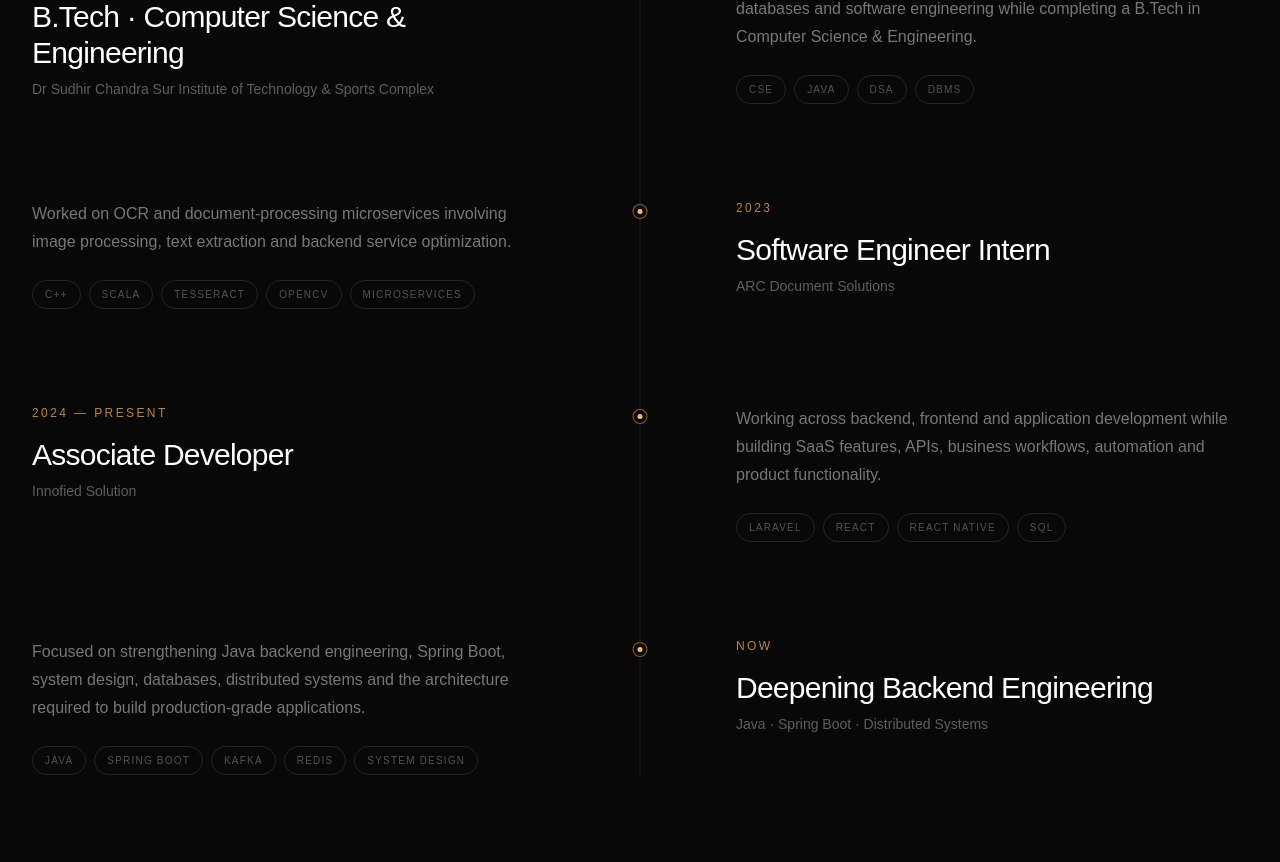
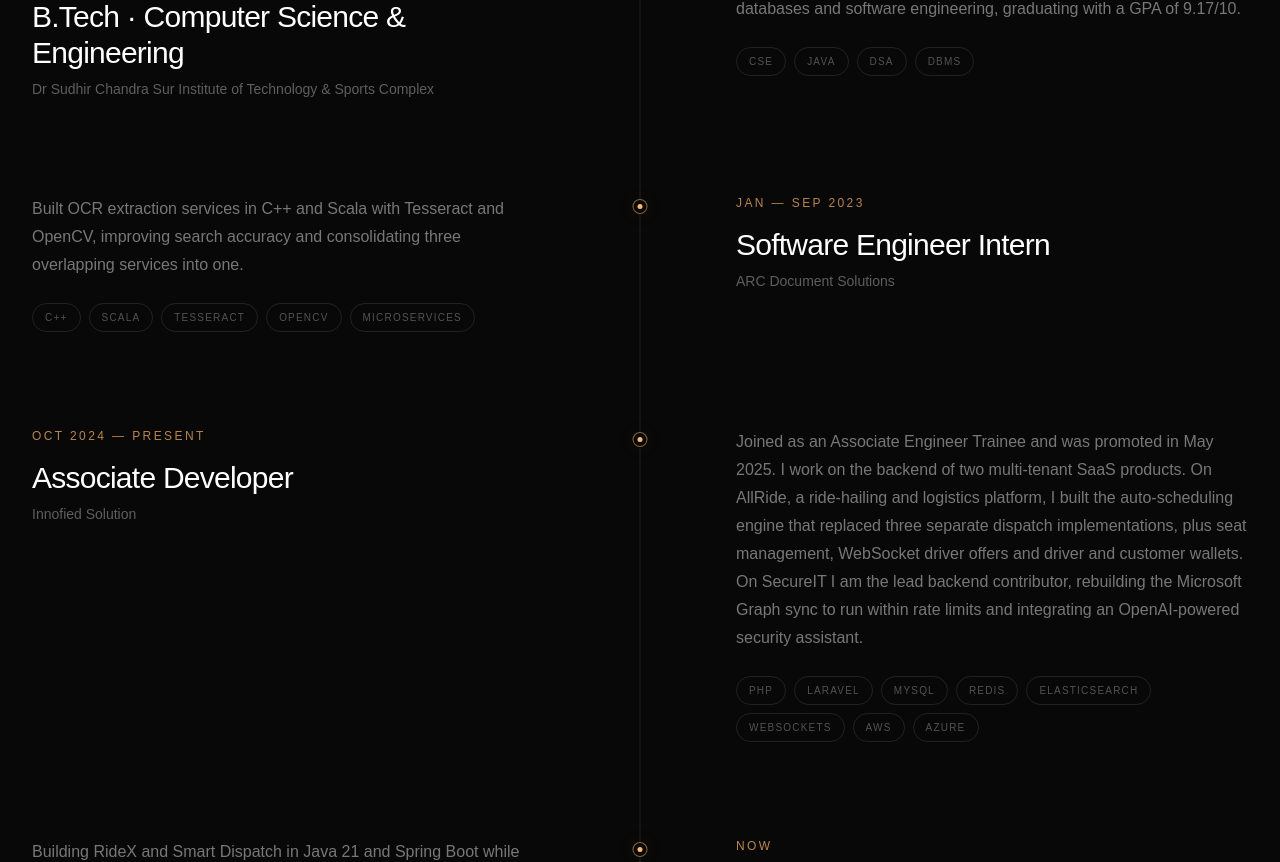
Before and after one commit to kumarprince06/prince-portfolio, a Next.js app: page / in a window 1280 px wide. Shown: the part 5121-5983 px from the top of the page. Built offline with nearby package versions, Linux system fonts and the light colour scheme.

Commit message:
content: reflect résumé experience in the journey timeline

```diff
--- a/data/experience.ts
+++ b/data/experience.ts
@@ -13,16 +13,16 @@
     company:
       "Dr Sudhir Chandra Sur Institute of Technology & Sports Complex",
     description:
-      "Built the foundation in computer science, programming, data structures, databases and software engineering while completing a B.Tech in Computer Science & Engineering.",
+      "Built the foundation in computer science, programming, data structures, databases and software engineering, graduating with a GPA of 9.17/10.",
     tags: ["CSE", "Java", "DSA", "DBMS"],
   },
 
   {
-    year: "2023",
+    year: "Jan — Sep 2023",
     role: "Software Engineer Intern",
     company: "ARC Document Solutions",
     description:
-      "Worked on OCR and document-processing microservices involving image processing, text extraction and backend service optimization.",
+      "Built OCR extraction services in C++ and Scala with Tesseract and OpenCV, improving search accuracy and consolidating three overlapping services into one.",
     tags: [
       "C++",
       "Scala",
@@ -33,16 +33,20 @@
   },
 
   {
-    year: "2024 — Present",
+    year: "Oct 2024 — Present",
     role: "Associate Developer",
     company: "Innofied Solution",
     description:
-      "Working across backend, frontend and application development while building SaaS features, APIs, business workflows, automation and product functionality.",
+      "Joined as an Associate Engineer Trainee and was promoted in May 2025. I work on the backend of two multi-tenant SaaS products. On AllRide, a ride-hailing and logistics platform, I built the auto-scheduling engine that replaced three separate dispatch implementations, plus seat management, WebSocket driver offers and driver and customer wallets. On SecureIT I am the lead backend contributor, rebuilding the Microsoft Graph sync to run within rate limits and integrating an OpenAI-powered security assistant.",
     tags: [
+      "PHP",
       "Laravel",
-      "React",
-      "React Native",
-      "SQL",
+      "MySQL",
+      "Redis",
+      "Elasticsearch",
+      "WebSockets",
+      "AWS",
+      "Azure",
     ],
   },
 
@@ -51,7 +55,7 @@
     role: "Deepening Backend Engineering",
     company: "Java · Spring Boot · Distributed Systems",
     description:
-      "Focused on strengthening Java backend engineering, Spring Boot, system design, databases, distributed systems and the architecture required to build production-grade applications.",
+      "Building RideX and Smart Dispatch in Java 21 and Spring Boot while going deeper into system design, databases, distributed systems and the architecture behind production-grade backends.",
     tags: [
       "Java",
       "Spring Boot",
```
